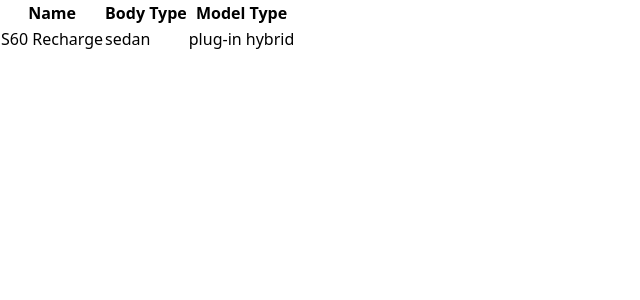
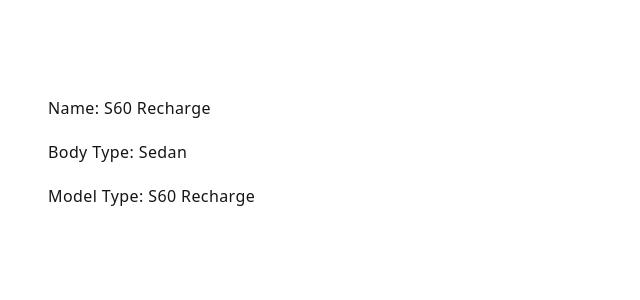
Before and after one commit to Shweta2042/VolvoCars, a Next.js app: page /car/s60-recharge in a window 1280 px wide. Shown: the top 300 px of the page, without its empty margins (0-640 px from the left). Built offline with nearby package versions, Linux system fonts and the light colour scheme.

Commit message:
Accessibility

```diff
--- a/components/NextArrow.tsx
+++ b/components/NextArrow.tsx
@@ -2,7 +2,7 @@
 import { useEffect, useRef } from 'react';
 import arrow from '../docs/chevron-circled.svg'
 
-export default function SampleNextArrow(props) {
+export default function NextArrow(props) {
     const { className, onClick } = props;
     const ref= useRef(null);
     useEffect(
@@ -11,10 +11,10 @@
       },[]
     )
     return (
-      <button aria-label="Next arrow" ref={ref}
+      <button title="Next arrow" ref={ref}
         className={className}
         onClick={onClick}>
-          <Image  src={arrow} alt='next'  width={60} height={60} />
+          <Image  src={arrow} alt='nextArrow'  width={60} height={60} />
         </button>
     );
   }
--- a/components/PrevArrow.tsx
+++ b/components/PrevArrow.tsx
@@ -1,13 +1,13 @@
 import Image from 'next/image'
 import arrow from '../docs/chevron-circled.svg'
 
-export default function SampleNextArrow(props) {
+export default function PrevArrow(props) {
     const { className, onClick } = props;
     return (
-      <button
+      <button title="Prev Arrow"
         className= {className}
         onClick={onClick}>
-          <Image className='rotate-180' src={arrow} alt='next'  width={60} height={60} />
+          <Image className='rotate-180' src={arrow} alt='prevArrow'  width={60} height={60} />
         </button>
     );
   }
--- a/pages/car/[id].tsx
+++ b/pages/car/[id].tsx
@@ -24,29 +24,10 @@
   if (!data) return null
 
   return (
-    <table>
-      <thead>
-        <tr>
-          <th>Name</th>
-          <th>Body Type</th>
-          <th>Model Type</th>
-        </tr>
-      </thead>
-      <tbody>
-        <tr>
-          {isValidating ? (
-            <td colSpan={7} align="center">
-              Validating...
-            </td>
-          ) : (
-            <>
-              <td>{data.modelName}</td>
-              <td>{data.bodyType}</td>
-              <td>{data.modelType}</td>
-            </>
-          )}
-        </tr>
-      </tbody>
-    </table>
+    <div className='mx-12 my-24 flex flex-col gap-5 capitalize leading-6 text-base tracking-wide not-italic font-medium font-sans text-[#000000eb]'>
+      <h1>Name: {data.modelName}</h1>
+      <h1>Body Type: {data.bodyType}</h1>
+      <h1>Model Type: {data.modelName}</h1>
+    </div>
   )
 }
--- a/pages/index.tsx
+++ b/pages/index.tsx
@@ -5,12 +5,11 @@
 import 'slick-carousel/slick/slick-theme.css';
 import useSWR from 'swr'
 import type { Cars } from '../interfaces'
-import SamplePrevArrow from '../components/PrevArrow';
-import SampleNextArrow from '../components/NextArrow';
+import PrevArrow from '../components/PrevArrow';
+import NextArrow from '../components/NextArrow';
 import Learn from '../components/Learn';
 import { useState } from 'react';
 import Head from 'next/head';
-import vercel  from '../docs/vercel.svg'
 
 
 const fetcher = (url: string) => fetch(url).then((res) => res.json())
@@ -27,8 +26,8 @@
   slidesToScroll: 1,
   infinite: false,
   slidesToShow: slideToShow,
-  nextArrow: noOfCards <= 1 ? false : <SampleNextArrow />,
-  prevArrow: noOfCards  <= 1 ? false : <SamplePrevArrow />,
+  nextArrow: noOfCards <= 1 ? false : <NextArrow />,
+  prevArrow: noOfCards  <= 1 ? false : <PrevArrow />,
   arrows: noOfCards <= 1 ? false : true,
   dots: noOfCards <= 1 ? true : false,
   onReInit: function() {
@@ -57,17 +56,17 @@
   if (!data) return null
   return (
     <html lang="en">
-    <div aria-live="polite" className='m-24'>
+    <div role="main" className='m-24'>
       <Head>
         <title>Car models</title>
         <meta charSet="utf-8" />
         <meta name="viewport" content="initial-scale=1.0, width=device-width" />
         <link rel="icon" type="image/svg" sizes="16x16" href="../docs/vercel.svg" />
       </Head>
-      <div className="leading-5 text-2xl not-italic font-medium font-sans mb-12 flex justify-center text-[#000000eb]">All Models</div>
+      <h1 className="leading-5 text-2xl not-italic font-medium font-sans mb-12 flex justify-center text-[#000000eb]">All Models</h1>
       <div className='w-11/12 m-auto flex flex-col mb-12 justify-between items-start md:items-center md:gap-0'>
       <label className='leading-relaxed text-xs tracking-wide not-italic font-medium font-sans text-[#0000008f]' htmlFor="searchForCar">Search for your favourite car</label>
-        <input className='p-1 border-black border rounded-md lowercase leading-relaxed text-base tracking-wide not-italic font-light font-sans text-[#aa4242eb]'
+        <input aria-label="Search input" className='p-1 border-black border rounded-md lowercase leading-relaxed text-base tracking-wide not-italic font-light font-sans text-[#aa4242eb]'
           onChange={handleChange}
           type="text"
           id="roll"
@@ -75,7 +74,7 @@
           required
         />
         </div>
-    <div className="flex flex-col gap-x-10">
+    <div role="region" aria-label="Slick window" className="flex flex-col gap-x-10">
       <Slider {...settings}>
         {(filterCar.length >0 ? filterCar : data).map((t, index) => (
           <div key={index} aria-hidden="true">
```
